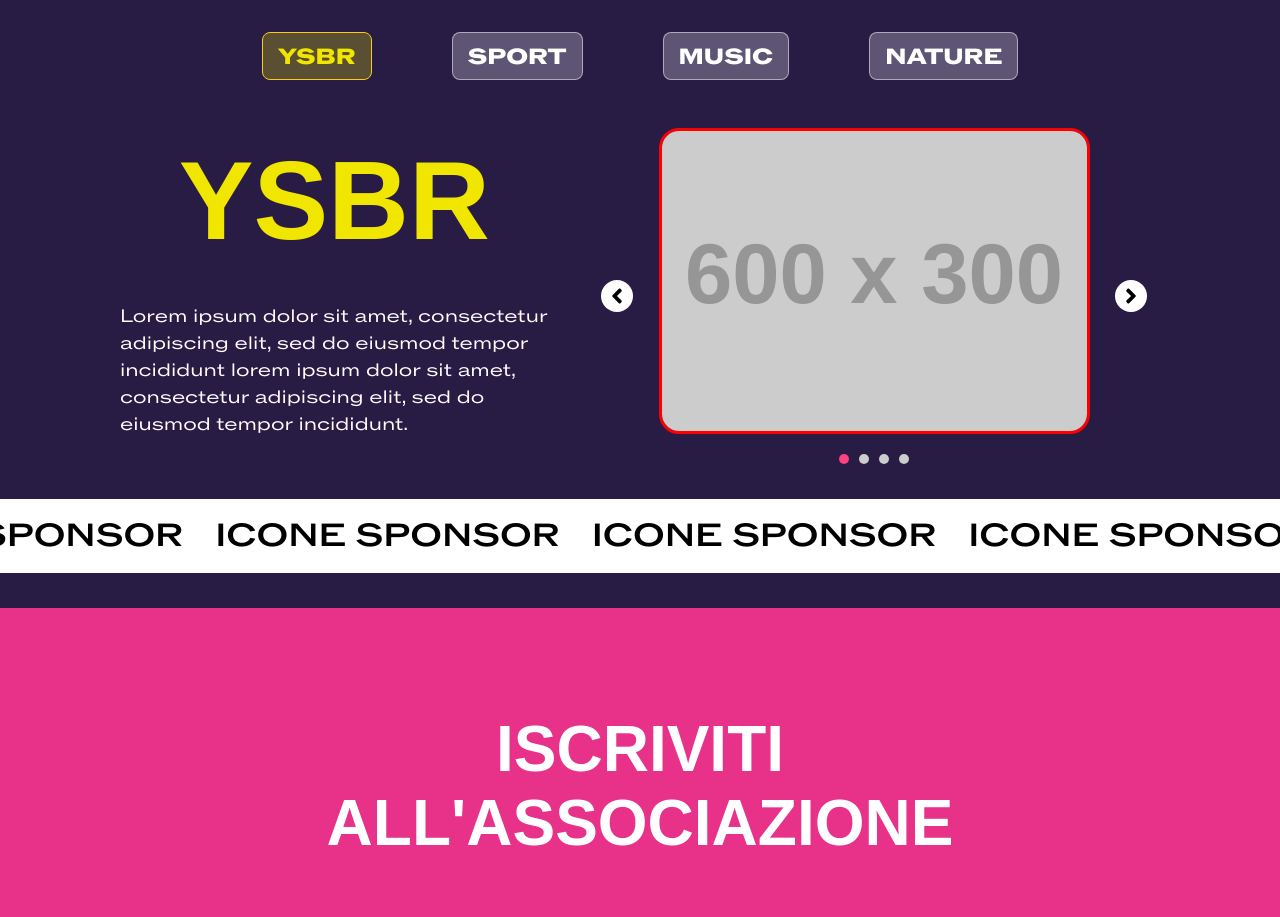
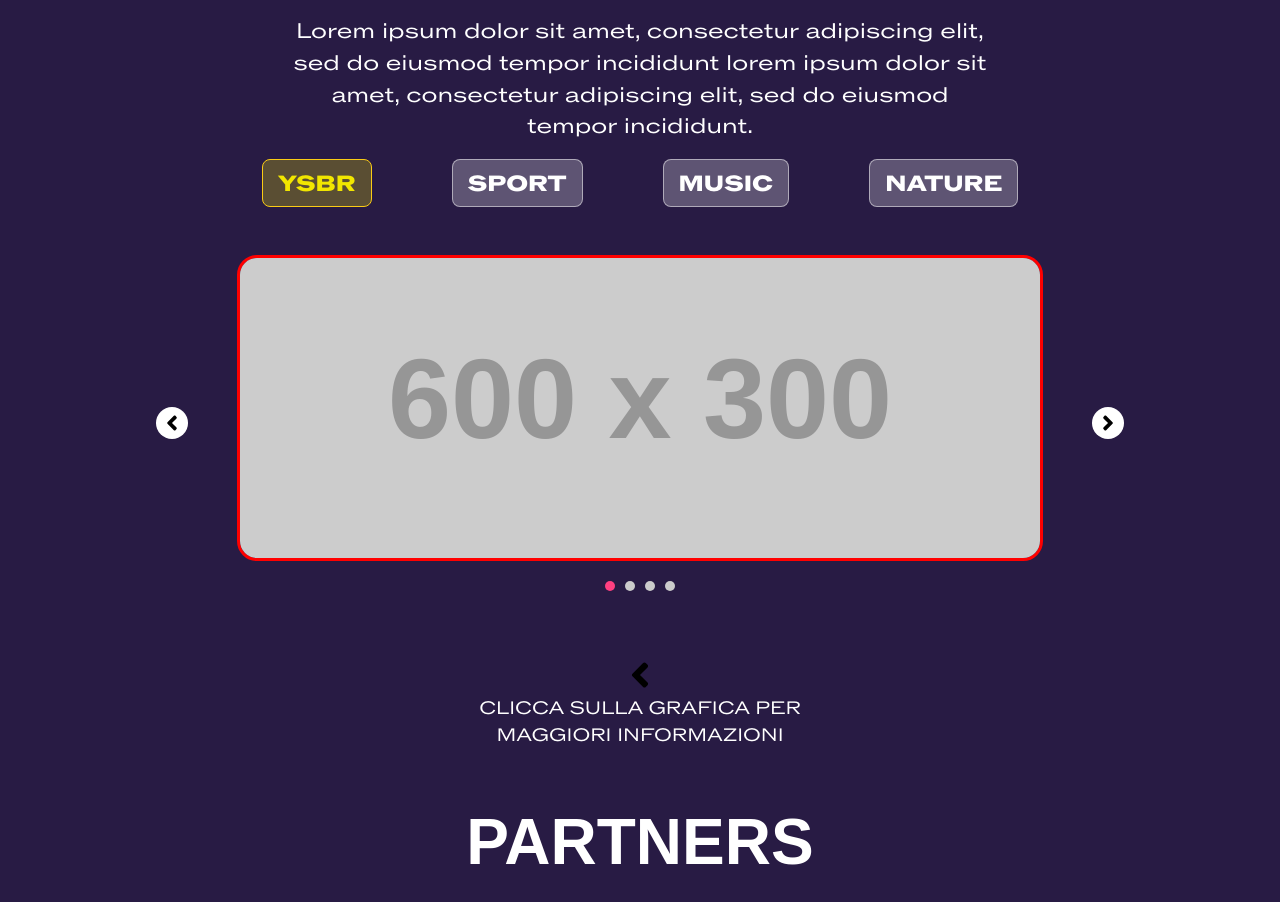
Before and after one commit to ericchecuz/official_ysbr_web, a React (Vite) app in the folder ysbr-webapp/: page / in a window 1280 px wide. Shown: the part 1580-2497 px from the top of the page. Built offline with nearby package versions, Linux system fonts and the light colour scheme; a web font is replaced by a local one.

Commit message:
add partners template && styles && fix template next events && app jsx

```diff
--- a/ysbr-webapp/src/App.jsx
+++ b/ysbr-webapp/src/App.jsx
@@ -99,12 +99,12 @@ function App() {
       icon: 'https://cdn-icons-png.flaticon.com/512/744/744937.png',
     },
   ];
-  const scrollingItemsIconSponsor = [
-    {
-      label: 'ICONE SPONSOR',
-      icon: null,
-    }
-  ];
+  // const scrollingItemsIconSponsor = [
+  //   {
+  //     label: 'ICONE SPONSOR',
+  //     icon: null,
+  //   }
+  // ];
 
   return (
     <div style={responsiveStyle}>
@@ -133,18 +133,11 @@ function App() {
         <section id="events">
           <NextEvents items={itemsNextEvents} />
         </section>
+        <section id ="partners">
+          <Partners />
+          </section>
 
-
-
-        <ScrollingText
-          items={scrollingItemsIconSponsor}
-          speed={28}
-          direction="left"
-          textColor="black"
-          fontSize="2rem"
-          backgroundColor="white"
-        />
-        <section id="joinus">
+        <section id="joinus" >
           <JoinUs />
         </section>
       </main>
--- a/ysbr-webapp/src/components/NextEvents.jsx
+++ b/ysbr-webapp/src/components/NextEvents.jsx
@@ -1,4 +1,4 @@
-import styles from "../styles/about_us.module.css";
+import styles from "../styles//next_event.module.css";
 import { useState } from "react";
 import ChipGroup from "./commons/ChipGroup";
 import { FaAngleLeft, FaAngleRight } from "react-icons/fa";
@@ -21,11 +21,13 @@ function NextEvents({ items, className = "" }) {
   };
 
   const currentItem = items[currentIndex];
-  const title = "EVENTS";
+  const title = "PROSSIMI EVENTI";
+  const info = "CLICCA SULLA GRAFICA PER MAGGIORI INFORMAZIONI"
   return (
     <section className={`${styles.sectionAboutUs} ${className}`}>
       <div className={styles.container_main}>
         <h1 className={styles.title_section}>{title}</h1>
+        <p className={styles.description}>{currentItem.description}</p>
         <ChipGroup
           categories={items.map((item) => item.category)}
           selectedCategory={currentIndex}
@@ -34,10 +36,7 @@ function NextEvents({ items, className = "" }) {
 
         <div className={styles.carouselContainer}>
           {/* Sezione Testo */}
-          <div className={styles.textSection}>
-            <h1 className={styles.title}>{currentItem.title}</h1>
-            <p className={styles.description}>{currentItem.description}</p>
-          </div>
+
 
           {/* Sezione Immagine e Navigazione */}
           <div className={styles.imageWrapper}>
@@ -77,6 +76,10 @@ function NextEvents({ items, className = "" }) {
             </div>
           </div>
         </div>
+        <div className={styles.container_info}>
+          <FaAngleLeft size="2.5rem" />
+          <p className={styles.descriptionInfo}>{ info}</p>
+        </div>
       </div>
     </section>
   );
--- a/ysbr-webapp/src/components/Partners.jsx
+++ b/ysbr-webapp/src/components/Partners.jsx
@@ -1,8 +1,24 @@
+import styles from "../styles/partners.module.css";
+import ScrollingText from "./ScrollingText";
 function Partners() {
+   const scrollingItemsIconSponsor = [
+    {
+      label: 'ICONE SPONSOR',
+      icon: null,
+    }
+  ];
+  const title ="PARTNERS"
   return (
     <section id="partners">
-      <h2>I nostri partner</h2>
-      <p>Loghi e info dei partner</p>
+       <h1 className={styles.title_section}>{title}</h1>
+         <ScrollingText
+          items={scrollingItemsIconSponsor}
+          speed={28}
+          direction="left"
+          textColor="black"
+          fontSize="2rem"
+          backgroundColor="white"
+        />
     </section>
   )
 }
--- /dev/null
+++ b/ysbr-webapp/src/styles/next_event.module.css
@@ -0,0 +1,214 @@
+.sectionAboutUs {
+    height: 100%;
+    justify-content: center;
+    display: flex;
+    align-items: center;
+}
+
+.container_main {
+    display: flex;
+    flex-direction: column;
+    width: 100%;
+    background-color: var(--color-main);
+}
+
+.container_info {
+    display: flex;
+    flex-direction: column;
+    justify-content: center;
+    align-items: center;
+    align-content: center;
+    padding: 2rem;
+}
+
+.carouselContainer {
+    display: flex;
+    flex-direction: row;
+    padding: 2.5rem 7.5rem;
+    height: 25rem;
+    width: 100%;
+    box-sizing: border-box;
+    gap: 2.5rem;
+}
+
+.textSection {
+    flex: 0.75;
+    display: flex;
+    flex-direction: column;
+    color: #FFFFFF;
+}
+
+.title_section {
+    font-size: 4rem;
+    font-weight: bold;
+    text-align: center;
+    font-family: var(--font-family-titles);
+    color: white;
+    margin-bottom: 1.25rem;
+    margin-top: 1.5rem;
+}
+
+.title {
+    font-size: 7rem;
+    font-weight: bold;
+    text-align: center;
+    color: var(--title-color);
+    font-family: var(--font-family-titles);
+    margin-bottom: 1.25rem;
+    margin-top: 0;
+}
+
+.description {
+    line-height: 1.5;
+    font-size: 1.325rem;
+    line-height: 1.5;
+    color: white;
+    text-align: center;
+    white-space: normal;
+    word-break: break-word;
+    margin: 0 auto;
+    max-width: 705px;
+}
+
+.descriptionInfo {
+    line-height: 1.5;
+    font-size: 1.125rem;
+    line-height: 1.5;
+    color: white;
+    text-align: center;
+    white-space: normal;
+    word-break: break-all;
+    margin: 0 auto;
+    max-width: 322px;
+}
+
+.imageWrapper {
+    flex: 1;
+    display: flex;
+    flex-direction: row;
+    align-items: center;
+    justify-content: center;
+    gap: 1rem;
+}
+
+.arrowContainer {
+    display: flex;
+    align-items: center;
+    justify-content: center;
+    width: 10%;
+}
+
+.imageSection {
+    flex: 1;
+    display: flex;
+    flex-direction: column;
+    align-items: center;
+    width: 80%;
+}
+
+.carouselImage {
+    width: 100%;
+    height: 18.75rem;
+    object-fit: cover;
+    border-radius: 1.25rem;
+    border: solid red;
+}
+
+.navButton {
+    background-color: white;
+    border: none;
+    border-radius: 50%;
+    width: 2rem;
+    height: 2rem;
+    display: flex;
+    align-items: center;
+    justify-content: center;
+    cursor: pointer;
+    padding: 0;
+    transition: 0.2s;
+}
+
+.navButton:hover {
+    background-color: #FF4081;
+    scale: 1.1;
+}
+
+.arrowIcon {
+    color: #FFFFFF;
+}
+
+.dotsContainer {
+    display: flex;
+    gap: 0.625rem;
+    margin-top: 1.25rem;
+}
+
+.dot {
+    width: 0.625rem;
+    height: 0.625rem;
+    border-radius: 50%;
+    background-color: #CCCCCC;
+    cursor: pointer;
+}
+
+.activeDot {
+    background-color: #FF4081;
+}
+
+/*-------------------------------------------- Media Queries ---------------------------------------------*/
+@media (max-width: 768px) {
+    .carouselContainer {
+        flex-direction: column;
+        height: auto;
+        padding: 1.25rem;
+        gap: 1.25rem;
+    }
+
+    .textSection {
+        text-align: center;
+    }
+
+    .title {
+        font-size: 2.5rem;
+    }
+
+    .description {
+        font-size: 1rem;
+    }
+
+    .carouselImage {
+        height: 12.5rem;
+    }
+
+    .imageWrapper {
+        gap: 0.625rem;
+    }
+
+    .arrowContainer {
+        width: 15%;
+    }
+
+    .imageSection {
+        width: 70%;
+    }
+
+    .navButton {
+        width: 1.875rem;
+        height: 1.875rem;
+    }
+
+    .arrowIcon {
+        width: 1.125rem;
+        height: 1.125rem;
+    }
+}
+
+@media (max-width: 480px) {
+    .arrowContainer {
+        width: 20%;
+    }
+
+    .imageSection {
+        width: 60%;
+    }
+}
--- /dev/null
+++ b/ysbr-webapp/src/styles/partners.module.css
@@ -0,0 +1,9 @@
+.title_section {
+    font-size: 4rem;
+    font-weight: bold;
+    text-align: center;
+    font-family: var(--font-family-titles);
+    color: white;
+    margin-bottom: 1.25rem;
+    margin-top: 1.5rem;
+}
```
